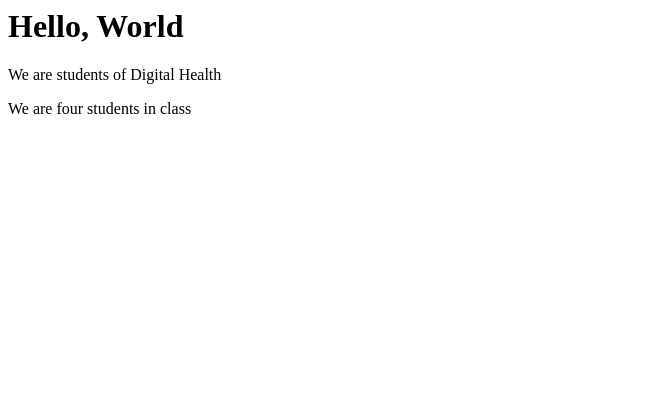
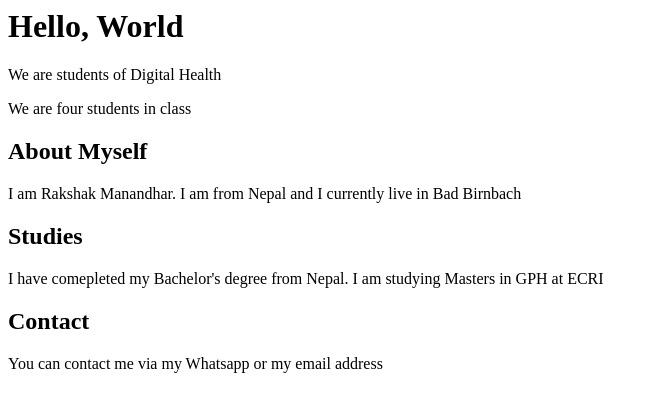
Before and after one commit to 24W-DGPH/DigiHealth101, a plain HTML site: page index.html in a window 1280 px wide. Shown: the whole page, without its empty margins (0-658 px from the left). Drawn offline with Linux system fonts and the light colour scheme.

Commit message:
some changes

```diff
--- a/index.html
+++ b/index.html
@@ -6,5 +6,19 @@
 		<h1>Hello, World</h1>
 		<p> We are students of Digital Health</p>
 		<p> We are four students in class</p>
+		<main>
+		  <section>
+		    <h2>About Myself</h2>
+		    <p>I am Rakshak Manandhar. I am from Nepal and I currently live in Bad Birnbach</p>
+		  </section>
+		  <section>
+		    <h2>Studies</h2>
+		    <p>I have comepleted my Bachelor's degree from Nepal. I am studying Masters in GPH at ECRI</p>
+		  </section>
+		  <section>
+		    <h2>Contact</h2>
+		    <p>You can contact me via my Whatsapp or my email address</p>
+		  </section>
+		</main>
 	</body>
 </html>
```
